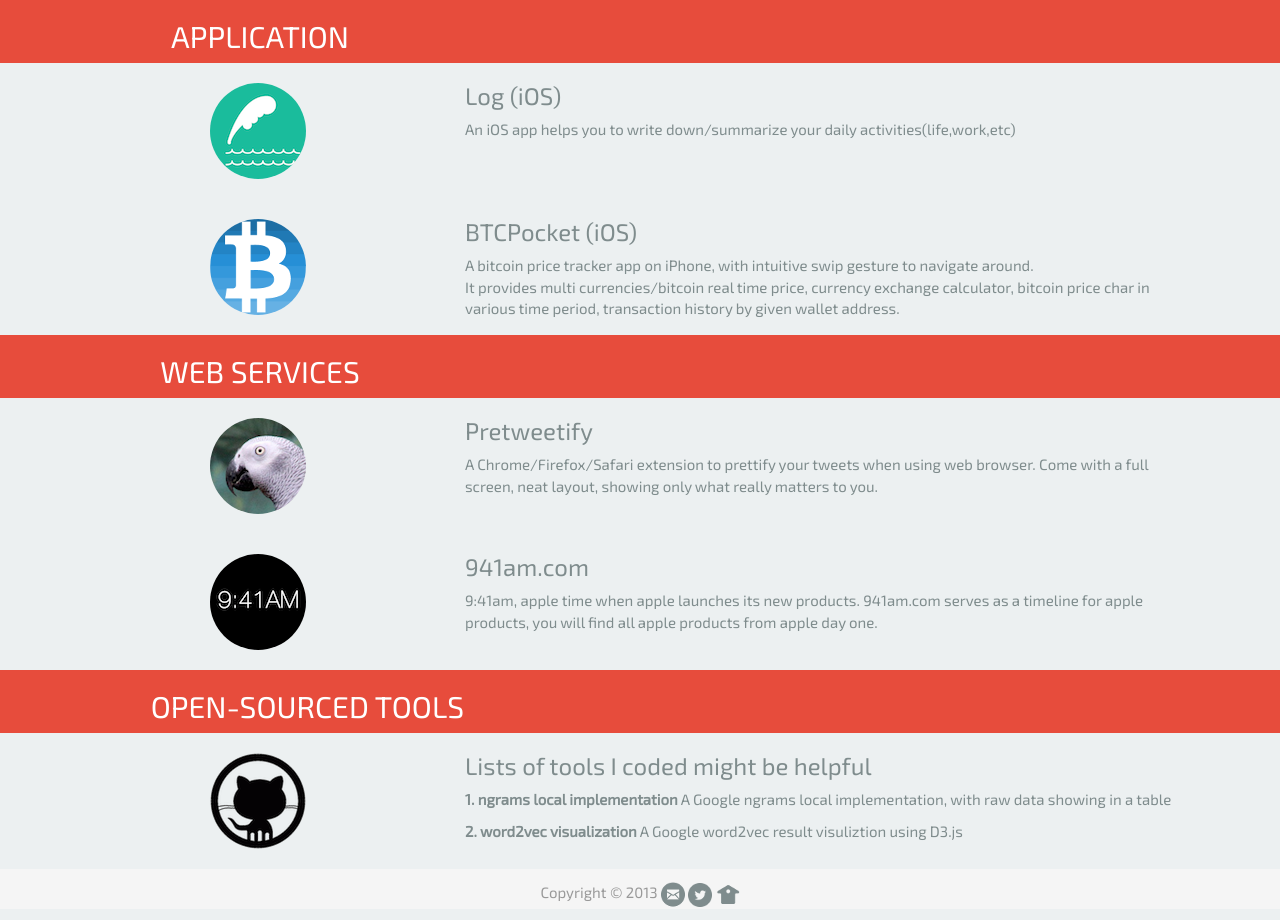
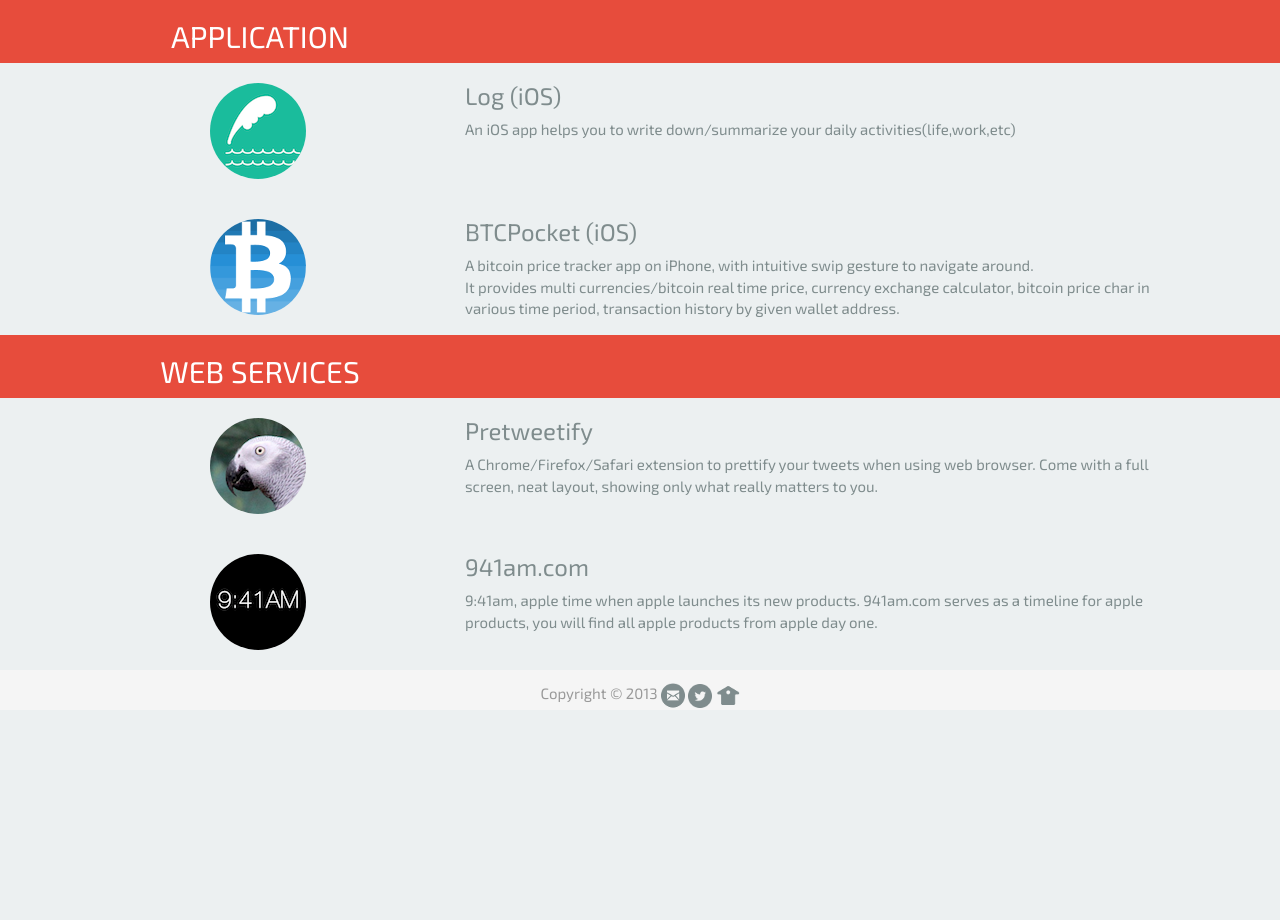
Before and after one commit to airbob/airbob.github.io, a plain HTML site: page index.html in a window 1280 px wide. After the commit the page ends 800 px from the top, so only its background shows below. Drawn offline with nearby package versions, Linux system fonts and the light colour scheme.

Commit message:
remove tools

```diff
--- a/index.html
+++ b/index.html
@@ -112,34 +112,6 @@
 
       </div>
 
-    <div class="phead">
-      <div class="row">
-          <div class="container">
-            <div class="col-xs-12 col-sm-12 col-md-5 col-lg-5">
-              <h2>OPEN-SOURCED TOOLS</h2>
-            </div>
-          </div>
-      </div>
-    </div>
-
-      <div class="pcontent">
-        <div class="row">
-          <div class="container">
-            <div class="col-xs-4 col-sm-4 col-md-4 col-lg-4">
-              <div class="appicon">
-              <img src="images/github.png" class="img-rounded " alt="Responsive image">
-            </div>
-            </div>
-            <div class="col-xs-8 col-sm-8 col-md-8 col-lg-8 opensource">
-              <h3>Lists of tools I coded might be helpful</h3>
-              <p> <a href="https://github.com/airbob/open-sourced-tools/tree/master/google-ngrams">1. ngrams local implementation</a> A Google ngrams local implementation, with raw data showing in a table</p>
-              <p> <a href="https://github.com/airbob/open-sourced-tools/tree/master/google-word2vec-visual">2. word2vec visualization</a> A Google word2vec result visuliztion using D3.js</p>
-              </p>
-
-            </div>
-          </div>
-        </div>
-      </div>
   </div>
   <div id="footer">
     <div class="container">
```
